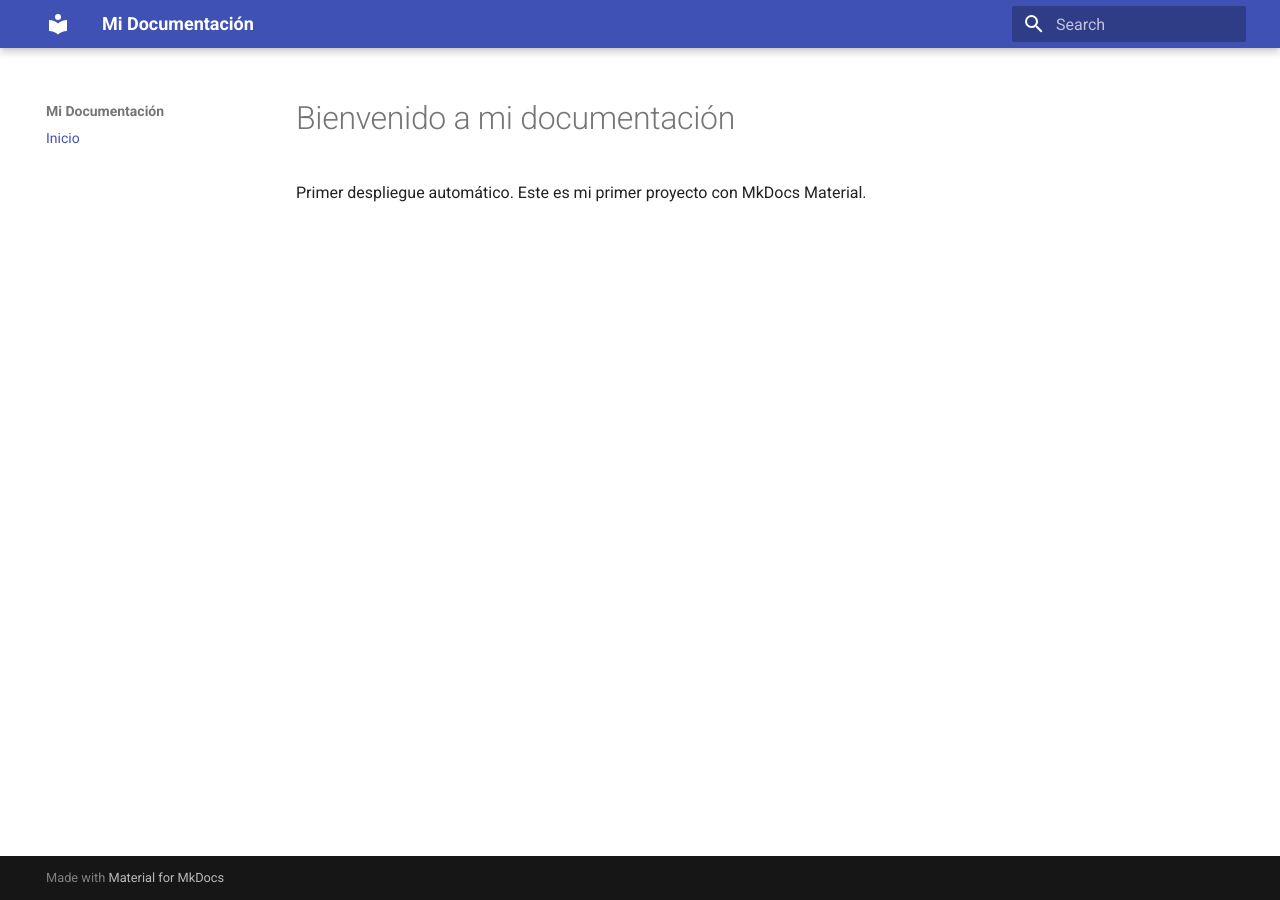
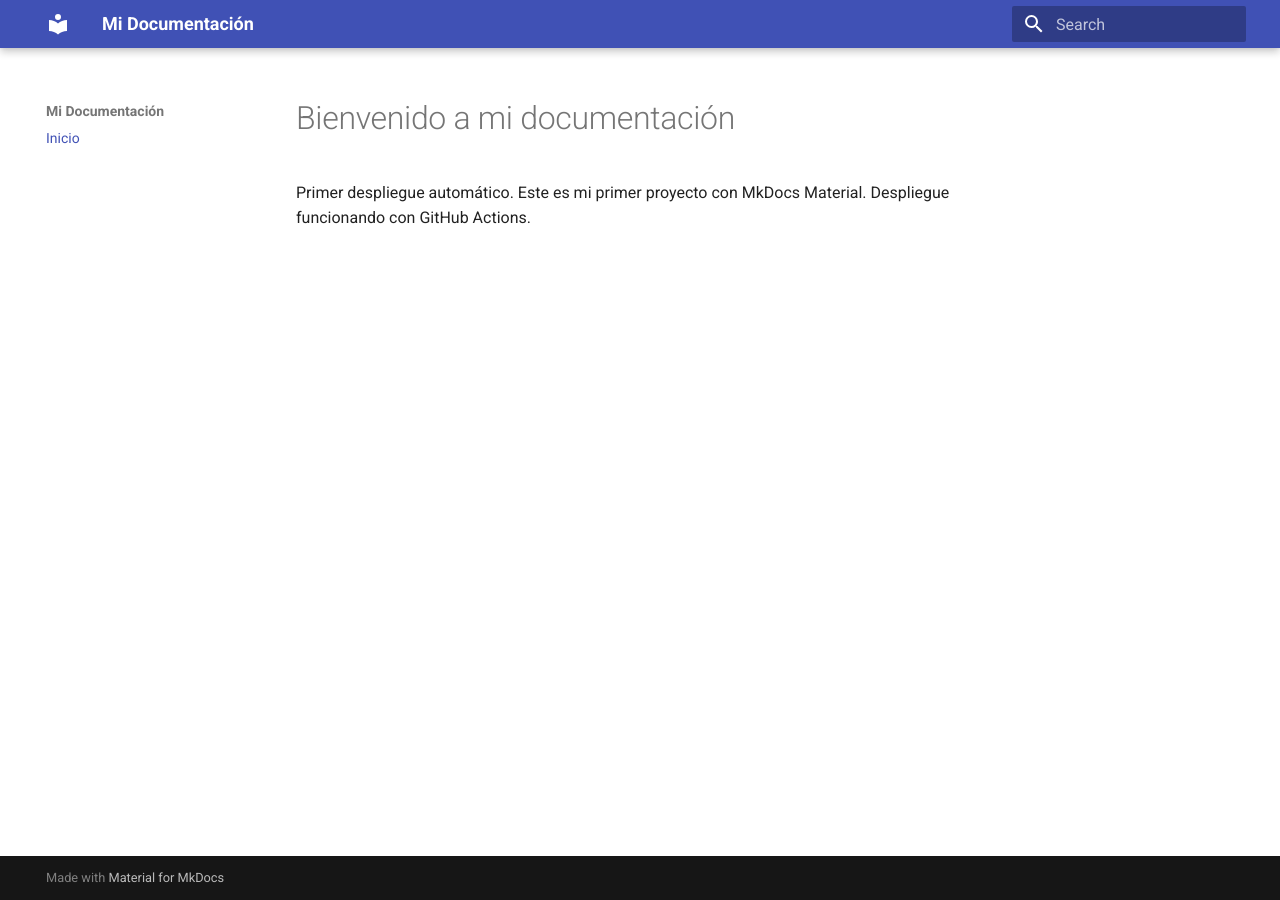
Before and after one commit to elviajerobarato/MkDocs, an MkDocs documentation site: the page built from docs/index.md, in a window 1280 px wide. Built offline with MkDocs 1.6.1 and Material for MkDocs 9.7.7, drawn with Linux system fonts in a browser that asks for light colours.

Commit message:
Update index.md

```diff
--- a/docs/index.md
+++ b/docs/index.md
@@ -2,3 +2,4 @@
 
 Primer despliegue automático.
 Este es mi primer proyecto con MkDocs Material.
+Despliegue funcionando con GitHub Actions.
```
